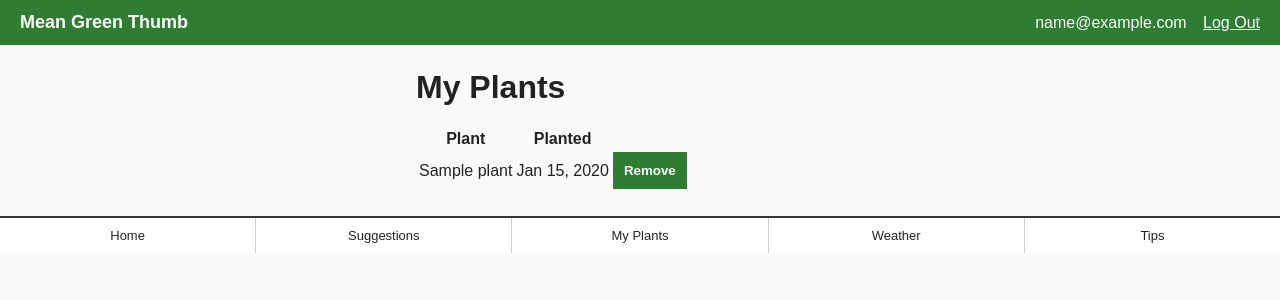
After one commit to DevXaviK1/Group4_CSCE3444-FA26, a Flask app: page /my-plants/ in a window 1280 px wide. The commit adds this page. Shown: the top 300 px of the page. Run offline with Flask 3, Linux system fonts and the light colour scheme; a user stored in the database is signed in; tables that the repository leaves empty hold one stand-in row (values such as "Sample post").

Commit message:
Add My Plants list (UC-08)"

```diff
--- a/meangreenthumb/app/__init__.py
+++ b/meangreenthumb/app/__init__.py
@@ -22,9 +22,11 @@ def create_app():
 
     from app.routes.main import main_bp
     from app.routes.auth import auth_bp
+    from app.routes.my_plants import my_plants_bp
 
     app.register_blueprint(main_bp)
     app.register_blueprint(auth_bp)
+    app.register_blueprint(my_plants_bp)
 
     with app.app_context():
         db.create_all()
--- /dev/null
+++ b/meangreenthumb/app/routes/my_plants.py
@@ -0,0 +1,100 @@
+"""My Plants (FR-08 / UC-08): a registered user's personal garden list.
+
+Register in the app factory / app/__init__.py:
+
+    from app.my_plants import my_plants_bp
+    app.register_blueprint(my_plants_bp)
+"""
+from datetime import date
+
+from flask import Blueprint, abort, flash, redirect, render_template, request, url_for
+from flask_login import current_user, login_required
+from sqlalchemy.exc import IntegrityError
+
+from app import db
+from app.models import Plant, SavedPlant
+
+my_plants_bp = Blueprint("my_plants", __name__, url_prefix="/my-plants")
+
+
+def _redirect_back():
+    """Go back to the page the form came from (hidden 'next' field).
+
+    Only same-site relative paths are accepted, so the field can't be used as an
+    open redirect. Falls back to the My Plants list.
+    """
+    nxt = request.form.get("next", "")
+    if nxt.startswith("/") and not nxt.startswith("//") and "\\" not in nxt:
+        return redirect(nxt)
+    return redirect(url_for("my_plants.index"))
+
+
+@my_plants_bp.route("/")
+@login_required
+def index():
+    entries = (
+        SavedPlant.query.filter_by(user_id=current_user.user_id)
+        .join(Plant)
+        .order_by(Plant.name)
+        .all()
+    )
+    return render_template("my_plants.html", entries=entries)
+
+
+@my_plants_bp.route("/add/<int:plant_id>", methods=["POST"])
+@login_required
+def add(plant_id):
+    plant = db.session.get(Plant, plant_id)
+    if plant is None:
+        abort(404)
+
+    # UC-08 alt flow 2a: already saved -> notify, don't duplicate.
+    already = SavedPlant.query.filter_by(
+        user_id=current_user.user_id, plant_id=plant.plant_id
+    ).first()
+    if already:
+        flash(f"{plant.name} is already in My Plants.", "info")
+        return _redirect_back()
+
+    # Optional planting date (YYYY-MM-DD); defaults to today. UC-09 builds its
+    # task timeline from this value.
+    raw_date = (request.form.get("planting_date") or "").strip()
+    if raw_date:
+        try:
+            planting_date = date.fromisoformat(raw_date)
+        except ValueError:
+            flash("Planting date must be in YYYY-MM-DD format.", "error")
+            return _redirect_back()
+    else:
+        planting_date = date.today()
+
+    db.session.add(
+        SavedPlant(
+            user_id=current_user.user_id,
+            plant_id=plant.plant_id,
+            planting_date=planting_date,
+        )
+    )
+    try:
+        db.session.commit()
+    except IntegrityError:  # two requests raced, or a unique constraint exists
+        db.session.rollback()
+        flash(f"{plant.name} is already in My Plants.", "info")
+        return _redirect_back()
+
+    flash(f"{plant.name} added to My Plants.", "success")
+    return _redirect_back()
+
+
+@my_plants_bp.route("/<int:saved_plant_id>/remove", methods=["POST"])
+@login_required
+def remove(saved_plant_id):
+    # Filtering on user_id means you can only remove your own entries (404 otherwise).
+    entry = SavedPlant.query.filter_by(
+        saved_plant_id=saved_plant_id, user_id=current_user.user_id
+    ).first_or_404()
+    name = entry.plant.name
+    db.session.delete(entry)  # cascades to its CareTasks
+    db.session.commit()
+    flash(f"{name} removed from My Plants.", "success")
+    return redirect(url_for("my_plants.index"))
--- a/meangreenthumb/app/templates/base.html
+++ b/meangreenthumb/app/templates/base.html
@@ -36,7 +36,7 @@
   <nav class="bottom-nav">
     <a href="{{ url_for('main.home') }}">Home</a>
     <a href="#">Suggestions</a>
-    <a href="#">My Plants</a>
+    <a href="{{ url_for('my_plants.index') }}">My Plants</a>
     <a href="#">Weather</a>
     <a href="#">Tips</a>
   </nav>
--- /dev/null
+++ b/meangreenthumb/app/templates/my_plants.html
@@ -0,0 +1,34 @@
+{% extends "base.html" %}
+{% block content %}
+<h1>My Plants</h1>
+
+{% if entries %}
+<table>
+  <thead>
+    <tr>
+      <th>Plant</th>
+      <th>Planted</th>
+      <th></th>
+    </tr>
+  </thead>
+  <tbody>
+    {% for entry in entries %}
+    <tr>
+      <td>
+        {# UC-09: link this name to the care task checklist for entry.saved_plant_id #}
+        {{ entry.plant.name }}
+      </td>
+      <td>{{ entry.planting_date.strftime("%b %d, %Y") if entry.planting_date else "—" }}</td>
+      <td>
+        <form method="post" action="{{ url_for('my_plants.remove', saved_plant_id=entry.saved_plant_id) }}">
+          <button type="submit">Remove</button>
+        </form>
+      </td>
+    </tr>
+    {% endfor %}
+  </tbody>
+</table>
+{% else %}
+<p>You haven't added any plants yet. Add one from your plant suggestions.</p>
+{% endif %}
+{% endblock %}
```
Also changed, not shown: meangreenthumb/tests/test_my_plants.py (added, +190 -0 lines).
